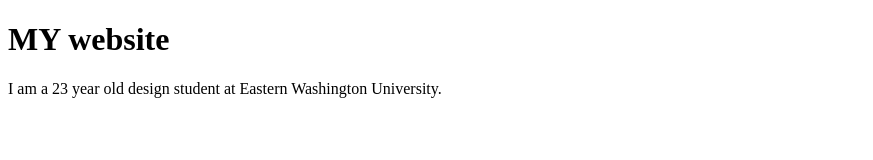
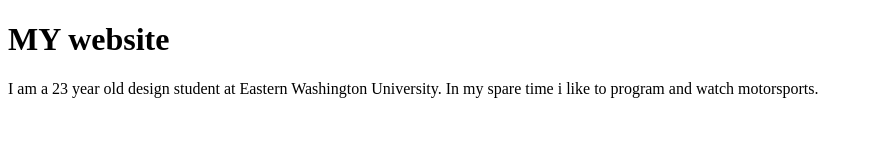
Before and after one commit to miklast/DESN468Site, a plain HTML site: page index.html in a window 1280 px wide. Shown: the whole page, without its empty margins (0-873 px from the left). Drawn offline with Linux system fonts and the light colour scheme.

Commit message:
Bio update 2

```diff
--- a/index.html
+++ b/index.html
@@ -8,6 +8,6 @@
 </head>
 <body>
     <h1>MY website</h1>
-    <p>I am a 23 year old design student at Eastern Washington University.</p>
+    <p>I am a 23 year old design student at Eastern Washington University. In my spare time i like to program and watch motorsports.</p>
 </body>
 </html>
```
